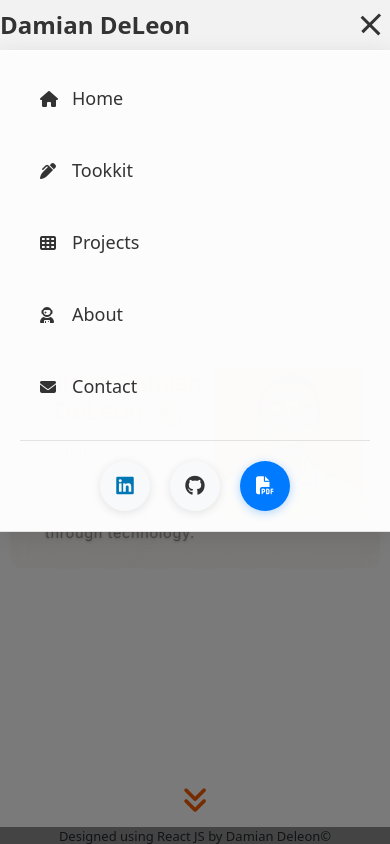
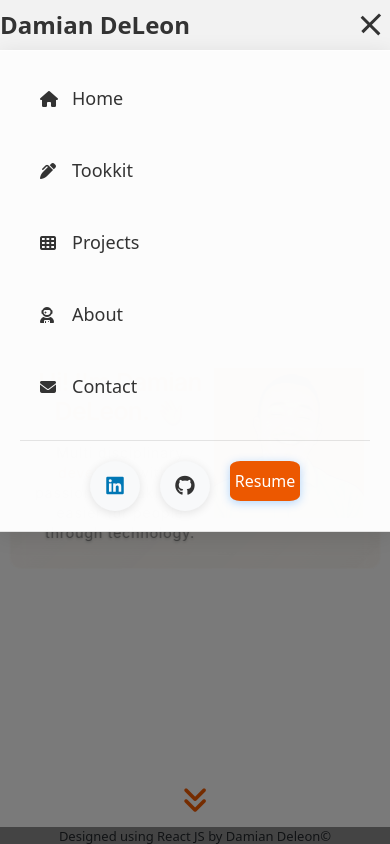
Before and after one commit to damiandeleon/damianwebsite, a React (Vite) app: page / in a window 390 px wide. Both pictures are taken after a click on the button "Toggle menu". Built offline with nearby package versions, Linux system fonts and the light colour scheme; a web font is replaced by a local one.

Commit message:
udpated resume icon

```diff
--- a/src/components/Navigation.jsx
+++ b/src/components/Navigation.jsx
@@ -430,19 +430,19 @@ function Navigation() {
                   display: "flex",
                   alignItems: "center",
                   justifyContent: "center",
-                  width: "50px",
-                  height: "50px",
-                  borderRadius: "50%",
-                  backgroundColor: "#007bff",
+                  width: "70px",
+                  height: "40px",
+                  borderRadius: "15%",
+                  backgroundColor: "rgb(236, 88, 0)",
                   color: "white",
                   border: "none",
-                  fontSize: "18px",
+                  fontSize: "16px",
                   cursor: "pointer",
                   transition: "all 0.3s ease",
                   boxShadow: "0 2px 10px rgba(0, 123, 255, 0.3)",
                 }}
               >
-                <i className="fas fa-file-pdf"></i>
+                Resume
               </button>
             </div>
           </div>
```
